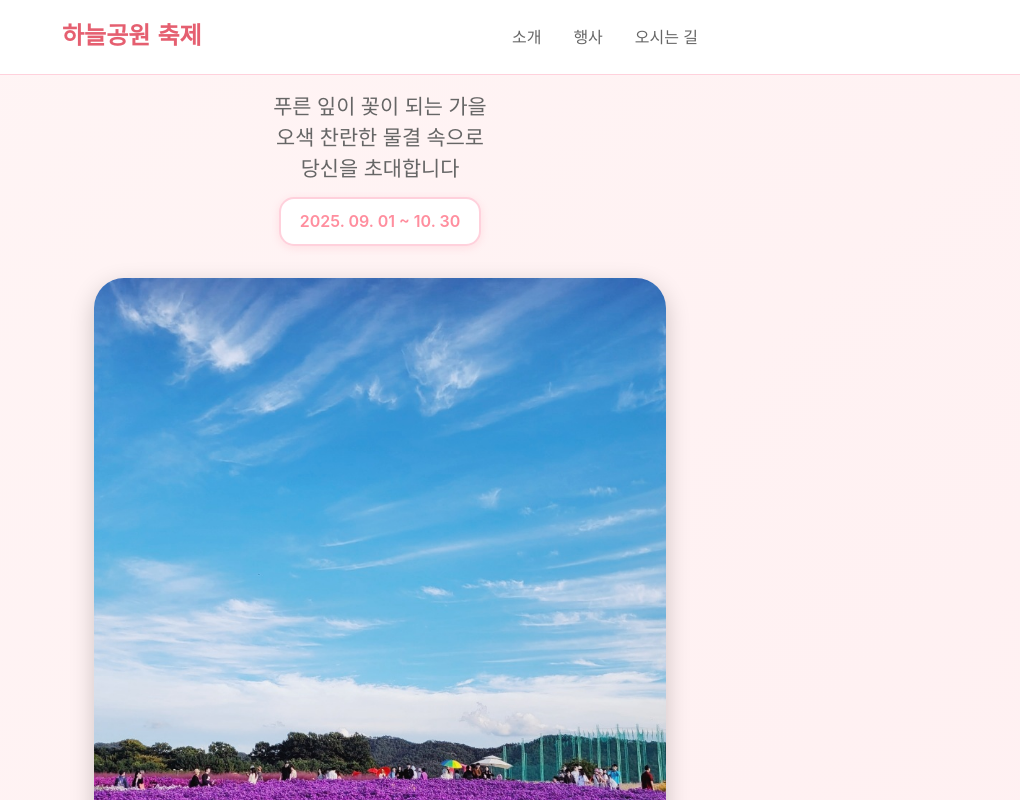
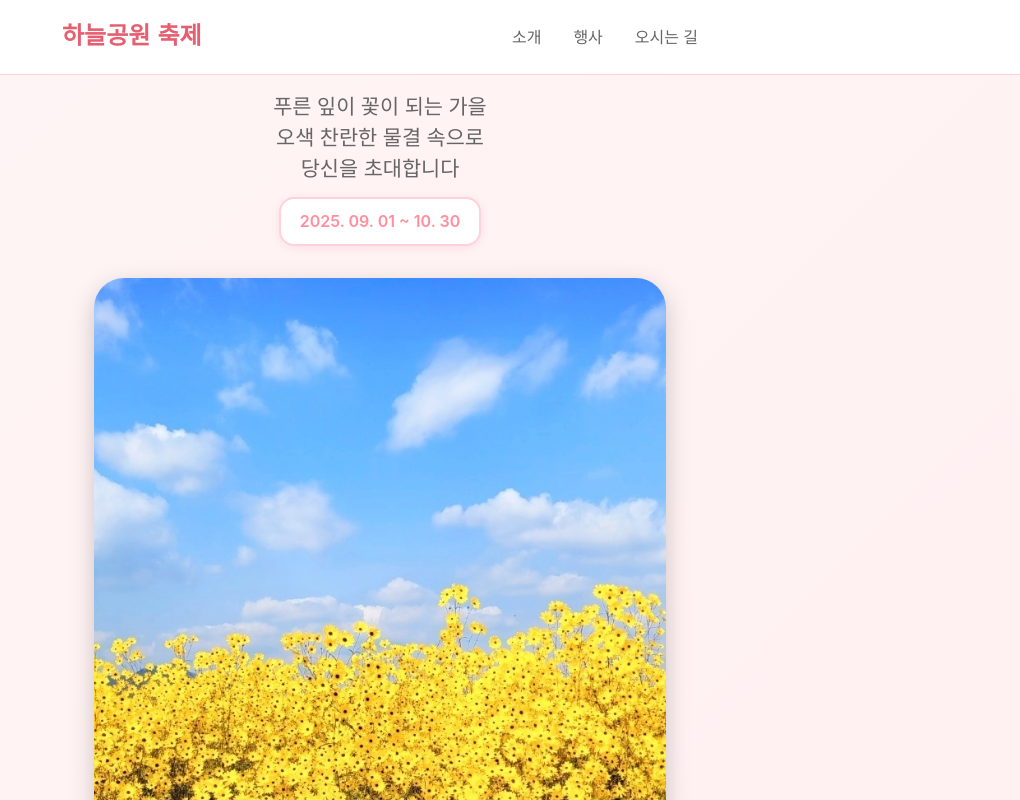
Before and after one commit to Stradivirus/reservation, a React (Create React App) app in the folder front/: page / in a window 1280 px wide. Shown: the top 800 px of the page, without its empty margins (260-1280 px from the left). Built offline with nearby package versions, Linux system fonts and the light colour scheme.

Commit message:
사진 변경

```diff
--- a/front/src/pages/Main/ImageSlider.js
+++ b/front/src/pages/Main/ImageSlider.js
@@ -4,10 +4,11 @@ import './ImageSlider.css';
 
 // 이미지 배열 정의
 const images = [
+  `${process.env.PUBLIC_URL}/images/1759659528457.jpg`,
+  `${process.env.PUBLIC_URL}/images/1731807191481.jpg`,
   `${process.env.PUBLIC_URL}/images/1731806820349.jpg`,
-  `${process.env.PUBLIC_URL}/images/1731806825200.jpg`,
-  `${process.env.PUBLIC_URL}/images/1731807191481.jpg`,
-  `${process.env.PUBLIC_URL}/images/1731807231234.jpg`
+  `${process.env.PUBLIC_URL}/images/1731807231234.jpg`,
+  // `${process.env.PUBLIC_URL}/images/1731806825200.jpg`,
 ];
 
 function ImageSlider() {
```
Also changed, not shown: front/public/images/1759659528457.jpg (added).
